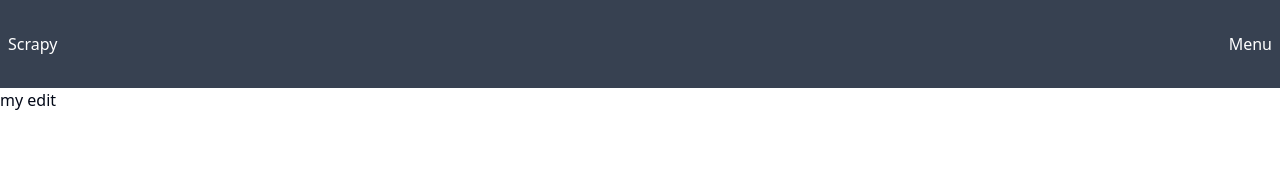
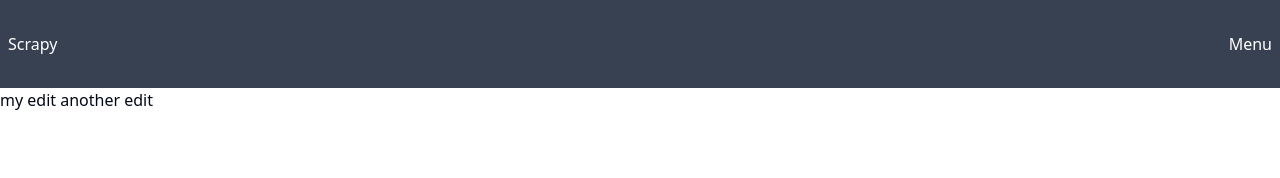
Before and after one commit to Allobaba-WebScrapy/web-client, a React (Vite) app: page /scrapy/pagesjaunes in a window 1280 px wide. Shown: the top 178 px of the page. Built offline with nearby package versions, Linux system fonts and the light colour scheme.

Commit message:
nsila edit

```diff
--- a/src/pages/PagesJaunes.jsx
+++ b/src/pages/PagesJaunes.jsx
@@ -6,6 +6,7 @@ const PagesJaunes = () => {
     return (
         <div>
             my edit
+            another edit
             {/* Your component JSX here */}
         </div>
     );
```
